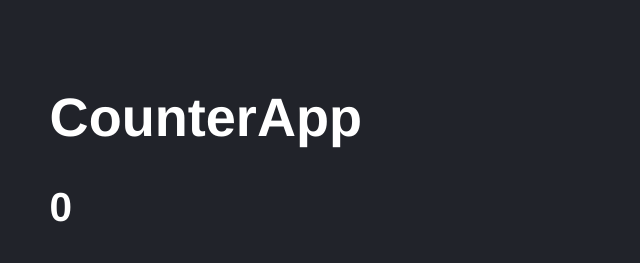
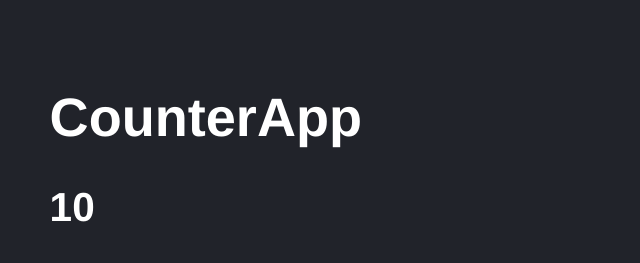
Before and after one commit to juan18506/first-react-app, a React (Vite) app: page / in a window 1280 px wide. Shown: the top 263 px of the page, without its empty margins (0-640 px from the left). Built offline with nearby package versions, Linux system fonts and the light colour scheme.

Commit message:
Added useState hook

```diff
--- a/src/CounterApp.jsx
+++ b/src/CounterApp.jsx
@@ -1,12 +1,19 @@
 import PropTypes from 'prop-types';
+import { useState } from 'react';
 
-const handleAdd = () => console.log('+1');
 
 export const CounterApp = ({ value }) => {
+  const [ counter, setCounter ] = useState( value );
+
+  const handleAdd = () => {
+    setCounter( counter + 1 );
+    // setCounter( (c) => c + 1 );
+  }
+
   return (
     <>
       <h1>CounterApp</h1>
-      <h2> { value } </h2>
+      <h2> { counter } </h2>
 
       <button onClick={ handleAdd }>
         +1
--- a/src/main.jsx
+++ b/src/main.jsx
@@ -6,6 +6,6 @@
 
 ReactDOM.createRoot(document.getElementById('root')).render(
   <React.StrictMode>
-    <CounterApp value={0} />
+    <CounterApp value={ 10 } />
   </React.StrictMode>
 );
```
